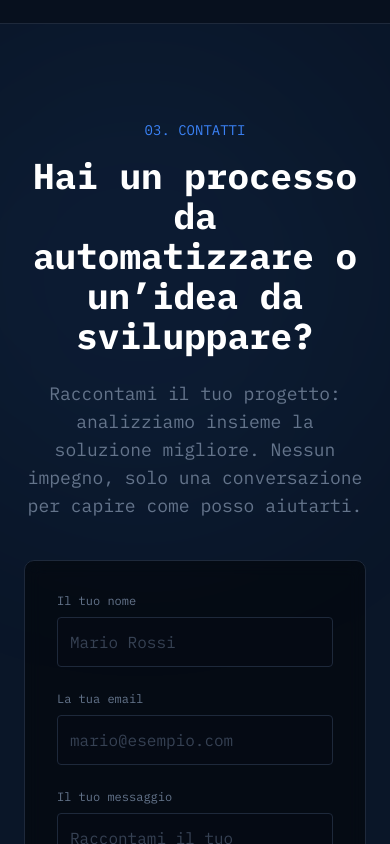
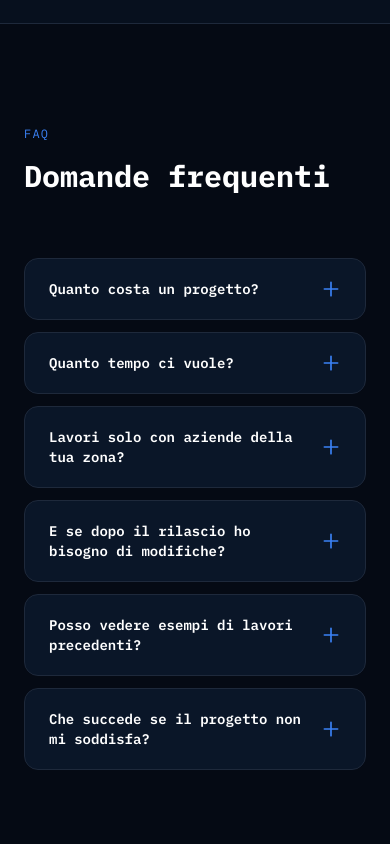
Before and after one commit to zerocinque/sendline-web-site, a Next.js app: page /it in a window 390 px wide. Shown: the part 7800-8644 px from the top of the page. Built offline with nearby package versions, Linux system fonts and the light colour scheme.

Commit message:
add FAQ section

```diff
--- a/messages/en.json
+++ b/messages/en.json
@@ -101,6 +101,34 @@
     "uptime": "Uptime Guaranteed",
     "datapoints": "Data Processed",
     "experience": "Years of Experience"
+  },
+  "faq": {
+    "badge": "FAQ",
+    "title": "Frequently asked questions",
+    "cost": {
+      "question": "How much does a project cost?",
+      "answer": "It depends on the complexity. After a free initial call, I provide a detailed quote with clear timelines and costs. No commitment."
+    },
+    "timeline": {
+      "question": "How long does it take?",
+      "answer": "Simpler projects (automations, integrations) take 2-4 weeks. More complex solutions 1-3 months. I always give you a clear timeline before starting."
+    },
+    "remote": {
+      "question": "Do you only work with local companies?",
+      "answer": "No, I work remotely with clients across Italy. A video call is all we need to get started."
+    },
+    "changes": {
+      "question": "What if I need changes after release?",
+      "answer": "I offer ongoing support. Small changes are included, for larger improvements we agree on timelines and costs before proceeding."
+    },
+    "examples": {
+      "question": "Can I see examples of previous work?",
+      "answer": "Yes, you can find some real cases in the projects section. For more specific details, we can discuss on a call."
+    },
+    "satisfaction": {
+      "question": "What if I'm not satisfied with the project?",
+      "answer": "I work with incremental releases to avoid surprises. You see and approve each phase before moving forward."
+    }
   },
   "cta": {
     "badge": "03. GET IN TOUCH",
--- a/messages/it.json
+++ b/messages/it.json
@@ -130,6 +130,34 @@
     "uptime": "specializzazioni verticali",
     "experience": "Dalla progettazione al deploy, un unico interlocutore"
   },
+  "faq": {
+    "badge": "FAQ",
+    "title": "Domande frequenti",
+    "cost": {
+      "question": "Quanto costa un progetto?",
+      "answer": "Dipende dalla complessità. Dopo una prima chiamata gratuita ti fornisco un preventivo dettagliato con tempi e costi. Nessun vincolo."
+    },
+    "timeline": {
+      "question": "Quanto tempo ci vuole?",
+      "answer": "I progetti più semplici (automazioni, integrazioni) richiedono 2-4 settimane. Soluzioni più complesse 1-3 mesi. Ti do sempre una timeline chiara prima di partire."
+    },
+    "remote": {
+      "question": "Lavori solo con aziende della tua zona?",
+      "answer": "No, lavoro in remoto con clienti in tutta Italia. Per le fasi iniziali basta una videochiamata."
+    },
+    "changes": {
+      "question": "E se dopo il rilascio ho bisogno di modifiche?",
+      "answer": "Offro supporto continuativo. Le piccole modifiche sono incluse, per evoluzioni più importanti concordiamo tempi e costi prima di procedere."
+    },
+    "examples": {
+      "question": "Posso vedere esempi di lavori precedenti?",
+      "answer": "Sì, nella sezione progetti trovi alcuni casi reali. Per dettagli più specifici ne parliamo in chiamata."
+    },
+    "satisfaction": {
+      "question": "Che succede se il progetto non mi soddisfa?",
+      "answer": "Lavoro con rilasci intermedi proprio per evitare sorprese. Vedi e approvi ogni fase prima di andare avanti."
+    }
+  },
   "cta": {
     "badge": "03. CONTATTI",
     "title": "Hai un processo da automatizzare o un’idea da sviluppare?",
--- a/src/app/[locale]/page.tsx
+++ b/src/app/[locale]/page.tsx
@@ -6,6 +6,7 @@ import HowIWork from "@/components/home/HowIWork";
 import Specializations from "@/components/home/Specializations";
 import FeaturedProjects from "@/components/home/FeaturedProjects";
 import Stats from "@/components/home/Stats";
+import FAQ from "@/components/home/FAQ";
 import CTASection from "@/components/home/CTASection";
 
 export default function HomePage() {
@@ -18,6 +19,7 @@ export default function HomePage() {
       <HowIWork />
       <FeaturedProjects />
       <Stats />
+      <FAQ />
       <CTASection />
     </>
   );
--- /dev/null
+++ b/src/components/home/FAQ.tsx
@@ -0,0 +1,71 @@
+"use client";
+
+import { useTranslations } from "next-intl";
+import { useState } from "react";
+
+const faqKeys = [
+  "cost",
+  "timeline",
+  "remote",
+  "changes",
+  "examples",
+  "satisfaction",
+] as const;
+
+export default function FAQ() {
+  const t = useTranslations("faq");
+  const [open, setOpen] = useState<number | null>(null);
+
+  return (
+    <section className="py-24">
+      <div className="mx-auto max-w-3xl px-6">
+        <span className="mb-4 inline-block font-mono text-xs tracking-widest text-primary">
+          {t("badge")}
+        </span>
+        <h2 className="mb-16 text-3xl font-bold text-white sm:text-4xl">
+          {t("title")}
+        </h2>
+
+        <div className="space-y-3">
+          {faqKeys.map((key, i) => (
+            <div
+              key={key}
+              className="rounded-xl border border-border bg-surface transition-colors hover:border-primary/30"
+            >
+              <button
+                onClick={() => setOpen(open === i ? null : i)}
+                className="flex w-full items-center justify-between px-6 py-5 text-left"
+              >
+                <span className="pr-4 text-sm font-semibold text-white sm:text-base">
+                  {t(`${key}.question`)}
+                </span>
+                <svg
+                  className={`h-5 w-5 shrink-0 text-primary transition-transform duration-200 ${open === i ? "rotate-45" : ""}`}
+                  fill="none"
+                  viewBox="0 0 24 24"
+                  stroke="currentColor"
+                >
+                  <path
+                    strokeLinecap="round"
+                    strokeLinejoin="round"
+                    strokeWidth={2}
+                    d="M12 4v16m8-8H4"
+                  />
+                </svg>
+              </button>
+              <div
+                className={`grid transition-all duration-200 ${open === i ? "grid-rows-[1fr] opacity-100" : "grid-rows-[0fr] opacity-0"}`}
+              >
+                <div className="overflow-hidden">
+                  <p className="px-6 pb-5 text-sm leading-relaxed text-muted">
+                    {t(`${key}.answer`)}
+                  </p>
+                </div>
+              </div>
+            </div>
+          ))}
+        </div>
+      </div>
+    </section>
+  );
+}
```
